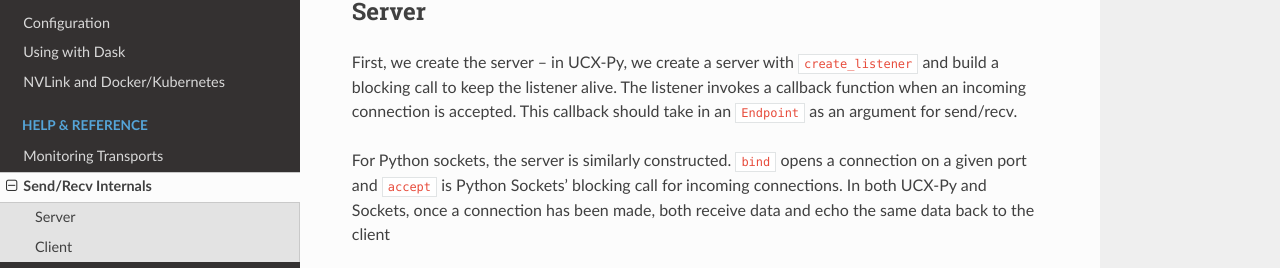
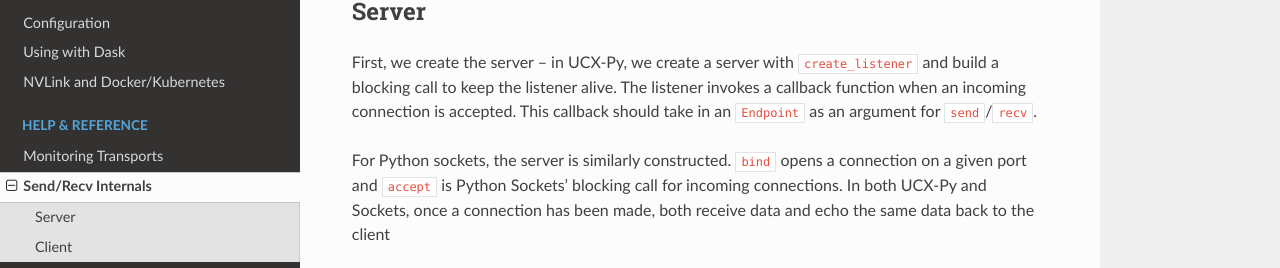
Before and after one commit to rapidsai/ucx-py, a Sphinx documentation site: the page built from docs/source/send-recv.rst, in a window 1280 px wide and 900 px high, scrolled down 301 px. Shown: the part 156-424 px from the top of the window. Built offline with Sphinx 7.4.7 and the Read the Docs theme 2.0.0, drawn with Linux system fonts in a browser that asks for light colours; the version number could not be read and is left out.

```diff
--- a/docs/source/send-recv.rst
+++ b/docs/source/send-recv.rst
@@ -13,7 +13,7 @@ Below we go into more detail as we create an echo server in UCX and compare with
 
 Server
 ------
-First, we create the server -- in UCX-Py, we create a server with ``create_listener`` and build a blocking call to keep the listener alive.  The listener invokes a callback function when an incoming connection is accepted.  This callback should take in an ``Endpoint`` as an argument for send/recv.
+First, we create the server -- in UCX-Py, we create a server with ``create_listener`` and build a blocking call to keep the listener alive.  The listener invokes a callback function when an incoming connection is accepted.  This callback should take in an ``Endpoint`` as an argument for ``send``/``recv``.
 
 For Python sockets, the server is similarly constructed. ``bind`` opens a connection on a given port and ``accept`` is Python Sockets' blocking call for incoming connections.  In both UCX-Py and Sockets, once a connection has been made, both receive data and echo the same data back to the client
 
```
